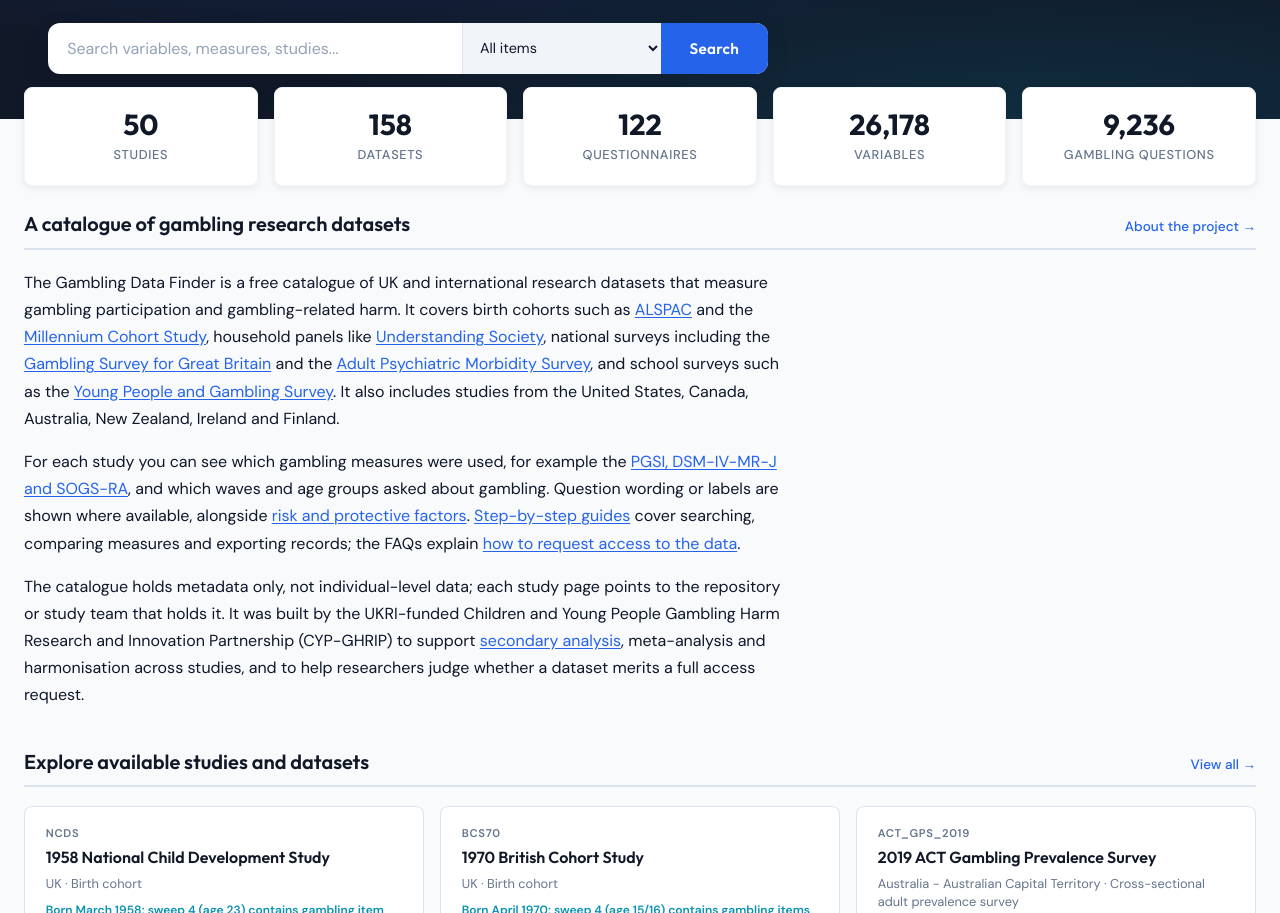
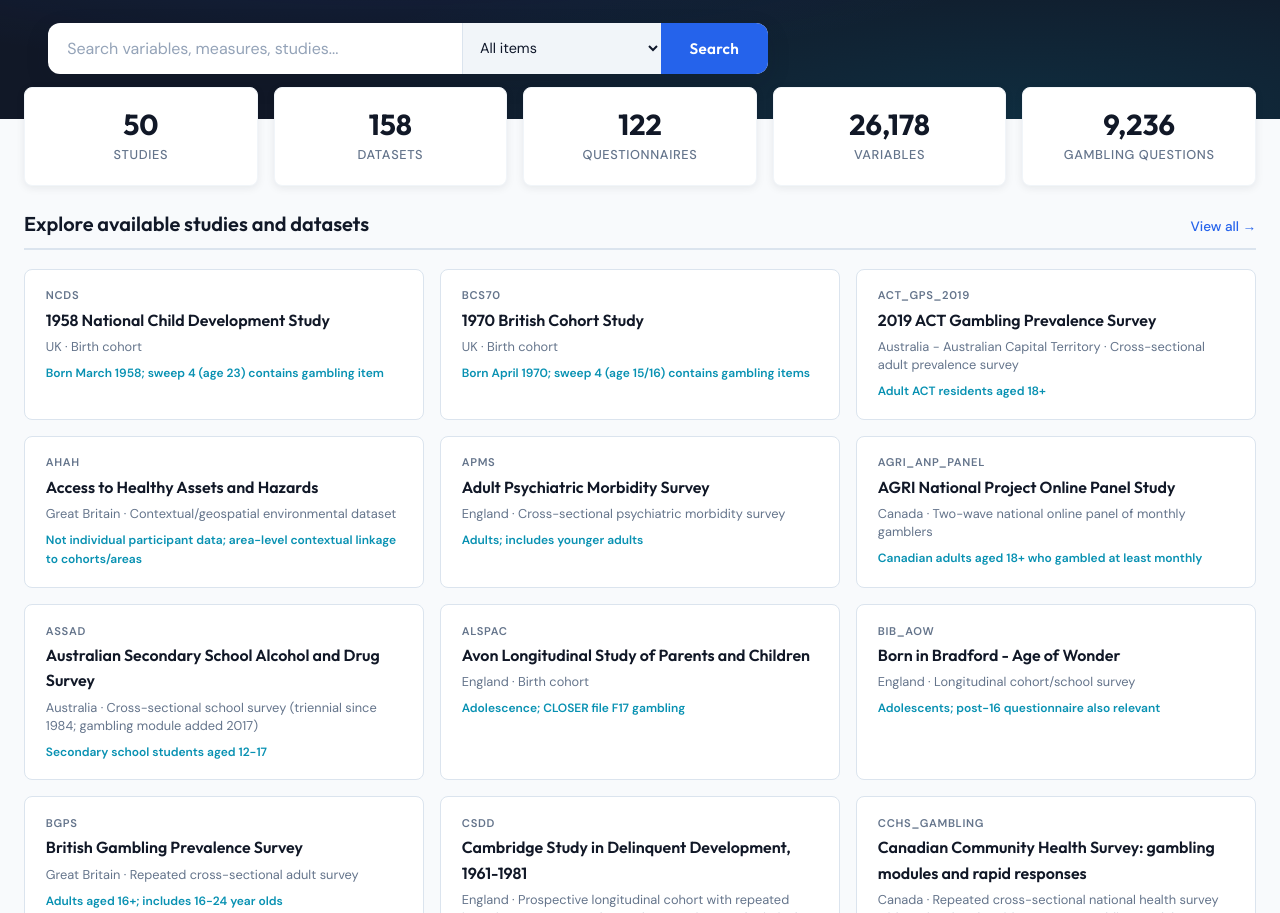
Before and after one commit to jameswhite1979/gambling-data-finder, a website: page index.html in a window 1280 px wide. Shown: the part 187-1100 px from the top of the page. Drawn offline with Linux system fonts and the light colour scheme.

Commit message:
Remove the homepage intro section

```diff
--- a/index.html
+++ b/index.html
@@ -120,17 +120,6 @@
     </div>
   </div>
 </div>
-
-<!-- ===== WHAT THIS SITE IS ===== -->
-<section class="section site-intro" aria-labelledby="site-intro-heading">
-  <div class="section-header">
-    <h2 id="site-intro-heading">A catalogue of gambling research datasets</h2>
-    <a href="about.html">About the project &rarr;</a>
-  </div>
-  <p>The Gambling Data Finder is a free catalogue of UK and international research datasets that measure gambling participation and gambling-related harm. It covers birth cohorts such as <a href="study.html?id=ALSPAC">ALSPAC</a> and the <a href="study.html?id=MCS">Millennium Cohort Study</a>, household panels like <a href="study.html?id=USOC">Understanding Society</a>, national surveys including the <a href="study.html?id=GSGB">Gambling Survey for Great Britain</a> and the <a href="study.html?id=APMS">Adult Psychiatric Morbidity Survey</a>, and school surveys such as the <a href="study.html?id=YPGS">Young People and Gambling Survey</a>. It also includes studies from the United States, Canada, Australia, New Zealand, Ireland and Finland.</p>
-  <p>For each study you can see which gambling measures were used, for example the <a href="measures.html">PGSI, DSM-IV-MR-J and SOGS-RA</a>, and which waves and age groups asked about gambling. Question wording or labels are shown where available, alongside <a href="explore.html">risk and protective factors</a>. <a href="howto.html">Step-by-step guides</a> cover searching, comparing measures and exporting records; the FAQs explain <a href="faq.html">how to request access to the data</a>.</p>
-  <p>The catalogue holds metadata only, not individual-level data; each study page points to the repository or study team that holds it. It was built by the UKRI-funded Children and Young People Gambling Harm Research and Innovation Partnership (CYP-GHRIP) to support <a href="new-analysis.html">secondary analysis</a>, meta-analysis and harmonisation across studies, and to help researchers judge whether a dataset merits a full access request.</p>
-</section>
 
 <!-- ===== EXPLORE DATASETS ===== -->
 <section class="section">
--- a/style.css
+++ b/style.css
@@ -169,14 +169,6 @@
 .section-header h2{font-size:1.25rem;color:var(--navy)}
 .section-header a{font-size:.85rem;color:var(--amber);font-weight:500}
 .section-header a:hover{text-decoration:underline}
-
-/* Homepage "what this site is" prose. .section is full width, so cap the
-   measure at the 760px used by .hero-sub; inline links need an underline
-   because the base `a` colour is barely distinct from body text. */
-.site-intro p{max-width:760px;margin-bottom:1rem;line-height:1.7}
-.site-intro p:last-child{margin-bottom:0}
-.site-intro p a{color:var(--amber);text-decoration:underline;text-underline-offset:2px}
-.site-intro p a:hover,.site-intro p a:focus-visible{color:var(--navy)}
 
 /* ===== TOPIC CARDS ===== */
 .topic-grid{display:grid;grid-template-columns:repeat(auto-fill,minmax(220px,1fr));gap:.8rem}
```
